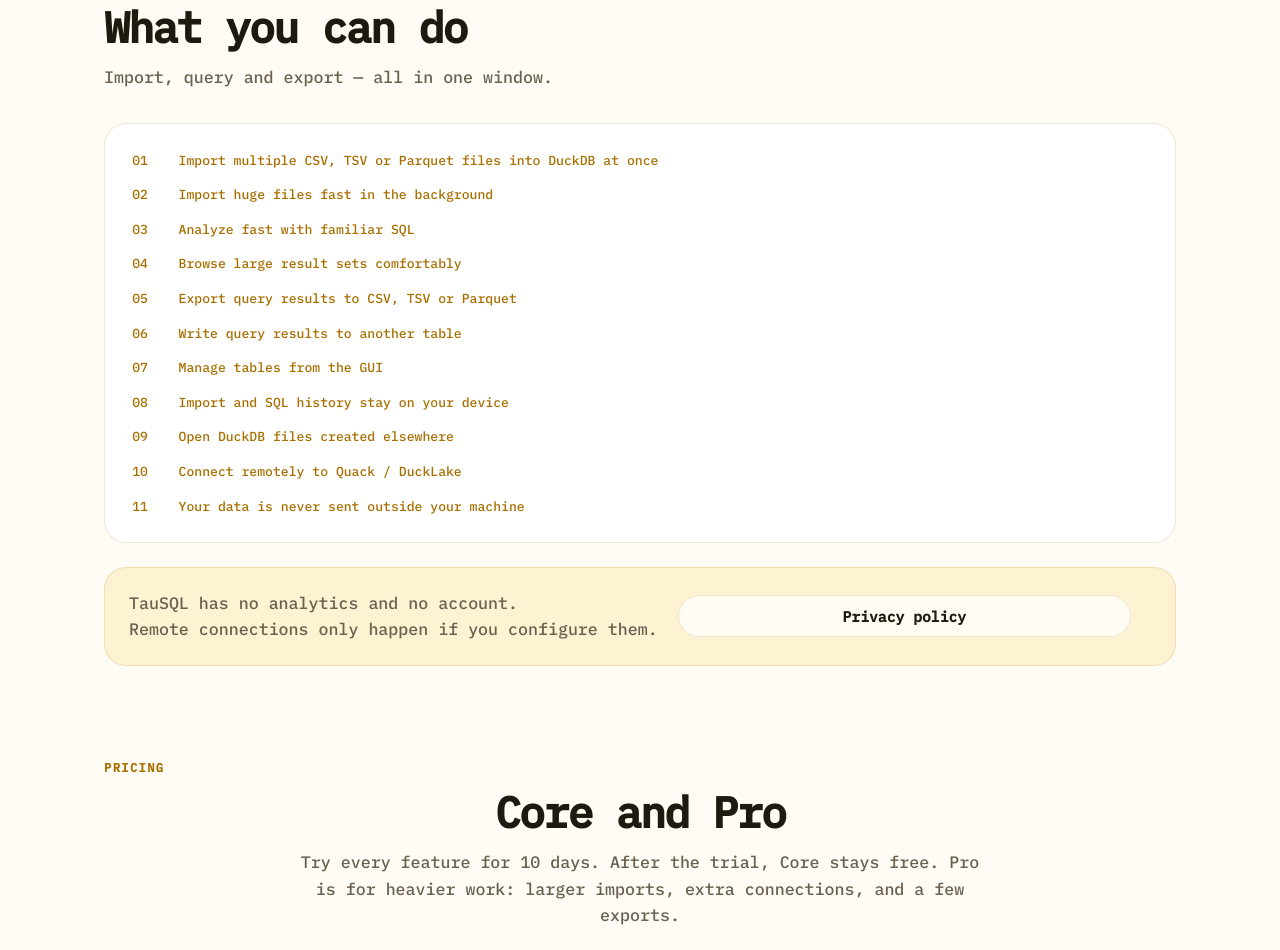
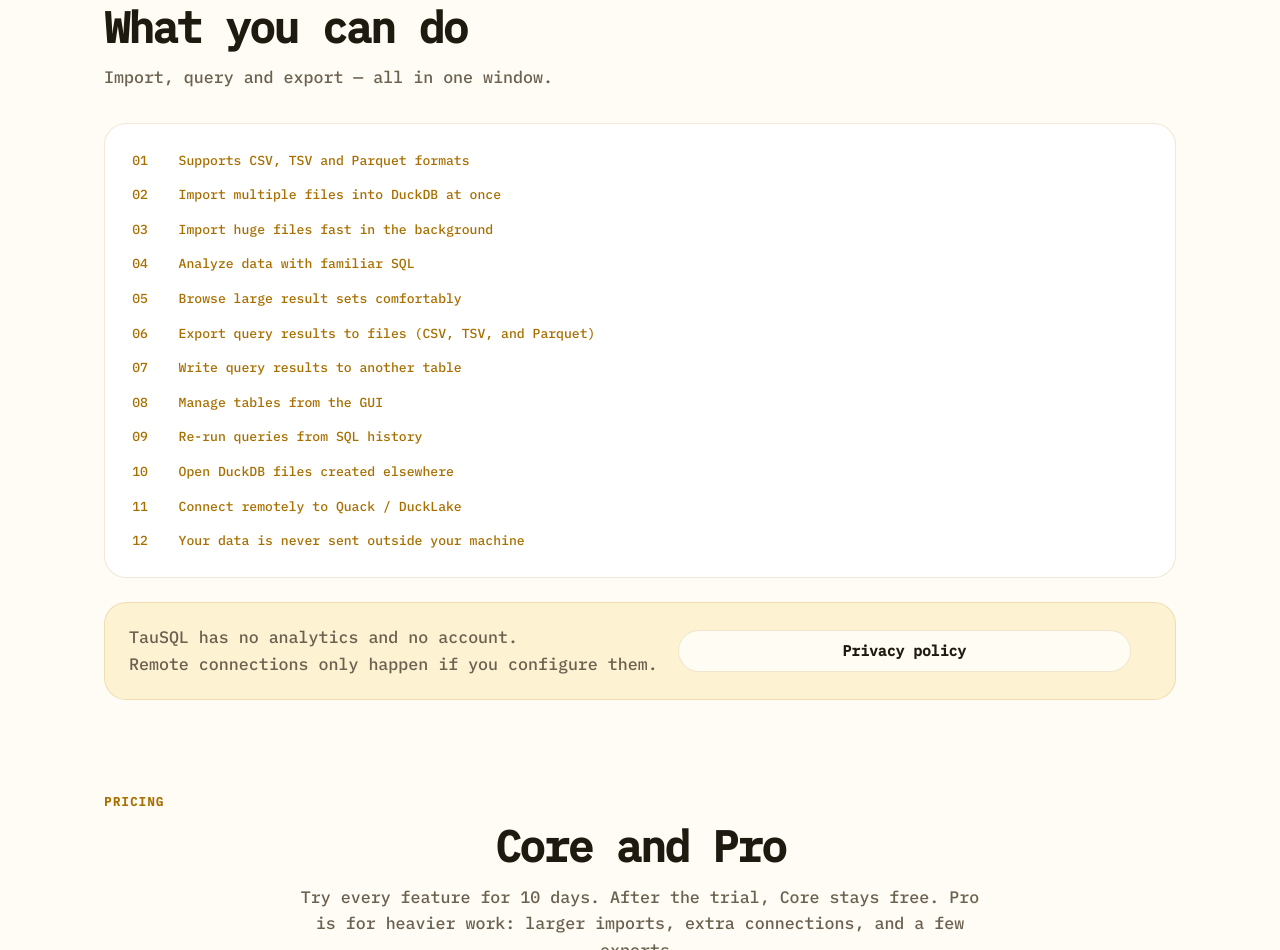
Before and after one commit to tau-leap/tau-leap.github.io, a plain HTML site: page product/tausql/index.html in a window 1280 px wide. Shown: the part 1539-2489 px from the top of the page. Drawn offline with Linux system fonts and the light colour scheme; a web font is replaced by a local one.

Commit message:
update 20261120

```diff
--- a/product/tausql/index.html
+++ b/product/tausql/index.html
@@ -87,17 +87,18 @@ and analyze them fast with SQL.</p>
       <div class="feature-grid">
         <article class="feature-card span-2">
           <ol class="cap-list">
-            <li><span>01</span><span data-i18n="feat.1">Import multiple CSV, TSV or Parquet files into DuckDB at once</span></li>
-            <li><span>02</span><span data-i18n="feat.2">Import huge files fast in the background</span></li>
-            <li><span>03</span><span data-i18n="feat.3">Analyze fast with familiar SQL</span></li>
-            <li><span>04</span><span data-i18n="feat.4">Browse large result sets comfortably</span></li>
-            <li><span>05</span><span data-i18n="feat.5">Export query results to CSV, TSV or Parquet</span></li>
-            <li><span>06</span><span data-i18n="feat.6">Write query results to another table</span></li>
-            <li><span>07</span><span data-i18n="feat.7">Manage tables from the GUI</span></li>
-            <li><span>08</span><span data-i18n="feat.8">Import and SQL history stay on your device</span></li>
-            <li><span>09</span><span data-i18n="feat.9">Open DuckDB files created elsewhere</span></li>
-            <li><span>10</span><span data-i18n="feat.10">Connect remotely to Quack / DuckLake</span></li>
-            <li><span>11</span><span data-i18n="feat.11">Your data is never sent outside your machine</span></li>
+            <li><span>01</span><span data-i18n="feat.1">Supports CSV, TSV and Parquet formats</span></li>
+            <li><span>02</span><span data-i18n="feat.2">Import multiple files into DuckDB at once</span></li>
+            <li><span>03</span><span data-i18n="feat.3">Import huge files fast in the background</span></li>
+            <li><span>04</span><span data-i18n="feat.4">Analyze data with familiar SQL</span></li>
+            <li><span>05</span><span data-i18n="feat.5">Browse large result sets comfortably</span></li>
+            <li><span>06</span><span data-i18n="feat.6">Export query results to files (CSV, TSV, and Parquet)</span></li>
+            <li><span>07</span><span data-i18n="feat.7">Write query results to another table</span></li>
+            <li><span>08</span><span data-i18n="feat.8">Manage tables from the GUI</span></li>
+            <li><span>09</span><span data-i18n="feat.9">Re-run queries from SQL history</span></li>
+            <li><span>10</span><span data-i18n="feat.10">Open DuckDB files created elsewhere</span></li>
+            <li><span>11</span><span data-i18n="feat.11">Connect remotely to Quack / DuckLake</span></li>
+            <li><span>12</span><span data-i18n="feat.12">Your data is never sent outside your machine</span></li>
           </ol>
         </article>
       </div>
--- a/product/tausql/js/i18n.js
+++ b/product/tausql/js/i18n.js
@@ -23,17 +23,18 @@ const STRINGS = {
     "demo.sub": "Import about 24 million rows of Parquet, then query them with SQL. (80 seconds, Japanese narration)",
     "feat.title": "What you can do",
     "feat.sub": "Import, query and export — all in one window.",
-    "feat.1": "Import multiple CSV, TSV or Parquet files into DuckDB at once",
-    "feat.2": "Import huge files fast in the background",
-    "feat.3": "Analyze fast with familiar SQL",
-    "feat.4": "Browse large result sets comfortably",
-    "feat.5": "Export query results to CSV, TSV or Parquet",
-    "feat.6": "Write query results to another table",
-    "feat.7": "Manage tables from the GUI",
-    "feat.8": "Import and SQL history stay on your device",
-    "feat.9": "Open DuckDB files created elsewhere",
-    "feat.10": "Connect remotely to Quack / DuckLake",
-    "feat.11": "Your data is never sent outside your machine",
+    "feat.1": "Supports CSV, TSV and Parquet formats",
+    "feat.2": "Import multiple files into DuckDB at once",
+    "feat.3": "Import huge files fast in the background",
+    "feat.4": "Analyze data with familiar SQL",
+    "feat.5": "Browse large result sets comfortably",
+    "feat.6": "Export query results to files (CSV, TSV, and Parquet)",
+    "feat.7": "Write query results to another table",
+    "feat.8": "Manage tables from the GUI",
+    "feat.9": "Re-run queries from SQL history",
+    "feat.10": "Open DuckDB files created elsewhere",
+    "feat.11": "Connect remotely to Quack / DuckLake",
+    "feat.12": "Your data is never sent outside your machine",
     "privacy.body": "TauSQL has no analytics and no account.\nRemote connections only happen if you configure them.",
     "trust.privacy": "Privacy policy",
     "pricing.kicker": "Pricing",
@@ -119,17 +120,18 @@ const STRINGS = {
     "demo.sub": "約 2,400 万行の Parquet を取り込み、SQL で集計するまでを 80 秒で紹介します。",
     "feat.title": "できること",
     "feat.sub": "取り込みから SQL 分析、出力まで、ひとつの画面で。",
-    "feat.1": "CSV / TSV / Parquet を複数まとめて DuckDB へインポート",
-    "feat.2": "巨大ファイルもバックグラウンドで高速インポート",
-    "feat.3": "使い慣れた SQL で高速分析",
-    "feat.4": "大きな結果セットも快適に閲覧",
-    "feat.5": "クエリ結果を CSV / TSV / Parquet に書き出し",
-    "feat.6": "クエリ結果を別テーブルへ書き出し",
-    "feat.7": "テーブル管理も GUI で操作",
-    "feat.8": "インポート履歴と SQL 履歴は端末内に保存",
-    "feat.9": "外部で作成した DuckDB ファイルも読み込み可能",
-    "feat.10": "Quack / DuckLake へのリモート接続も可能",
-    "feat.11": "あなたのデータは外部に送信されることはありません",
+    "feat.1": "CSV / TSV / Parquet 形式をサポート",
+    "feat.2": "複数ファイルをまとめて DuckDB へインポート",
+    "feat.3": "巨大ファイルもバックグラウンドで高速インポート",
+    "feat.4": "使い慣れた SQL でデータ分析",
+    "feat.5": "大きな結果セットも快適に閲覧",
+    "feat.6": "クエリ結果をファイルにエクスポート（CSV / TSV / Parquet 形式に対応）",
+    "feat.7": "クエリ結果を別テーブルへ書き出し",
+    "feat.8": "テーブル管理も GUI で操作",
+    "feat.9": "SQL の履歴からクエリを再実行可能",
+    "feat.10": "外部で作成した DuckDB ファイルも読み込み可能",
+    "feat.11": "Quack / DuckLake へのリモート接続が可能",
+    "feat.12": "あなたのデータが外部に送信されることはありません",
     "privacy.body": "TauSQL に解析機能もアカウントもありません。\nリモート接続は、お客様が設定した場合にのみ発生します。",
     "trust.privacy": "プライバシーポリシー",
     "pricing.kicker": "料金",
```
